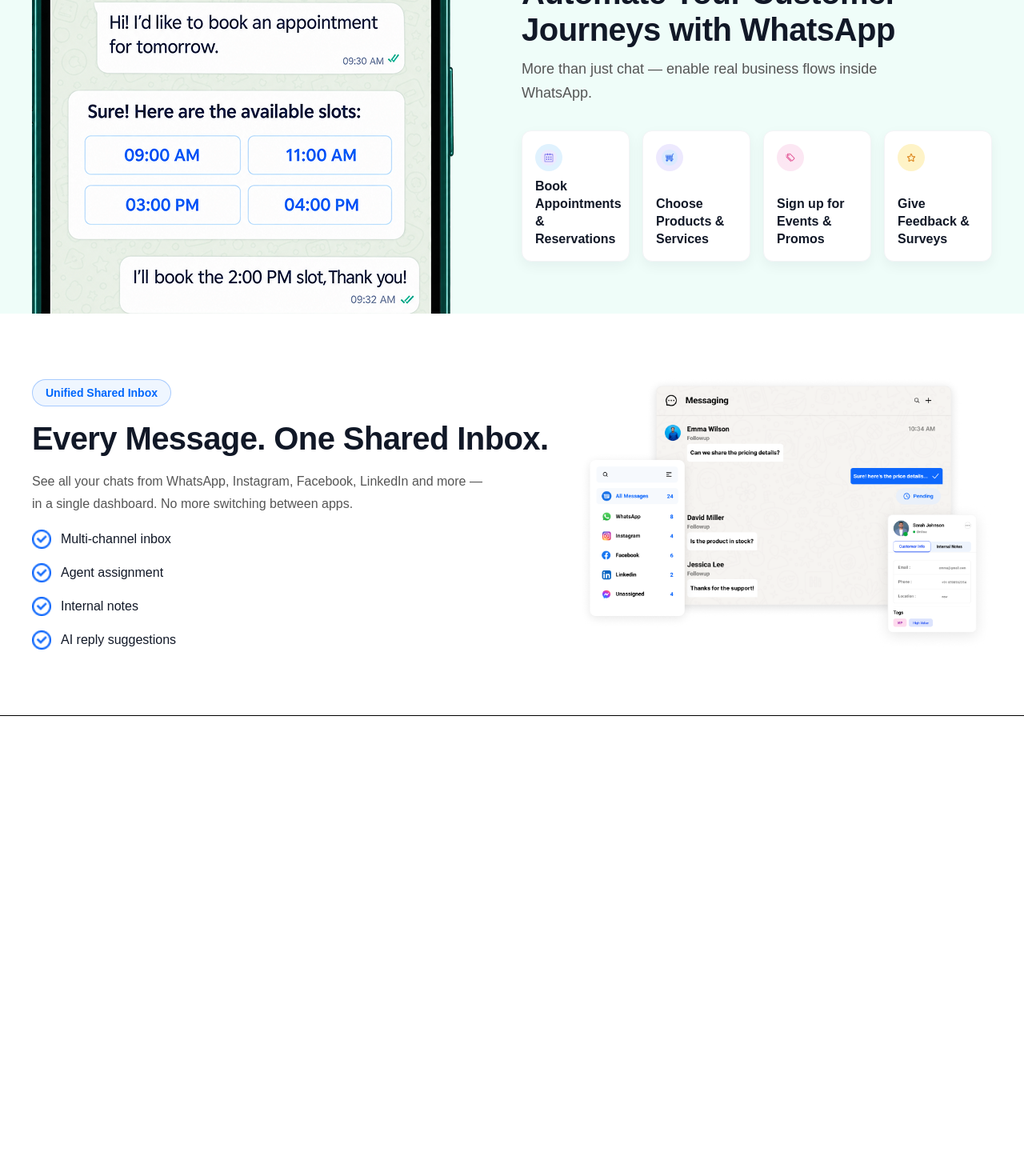
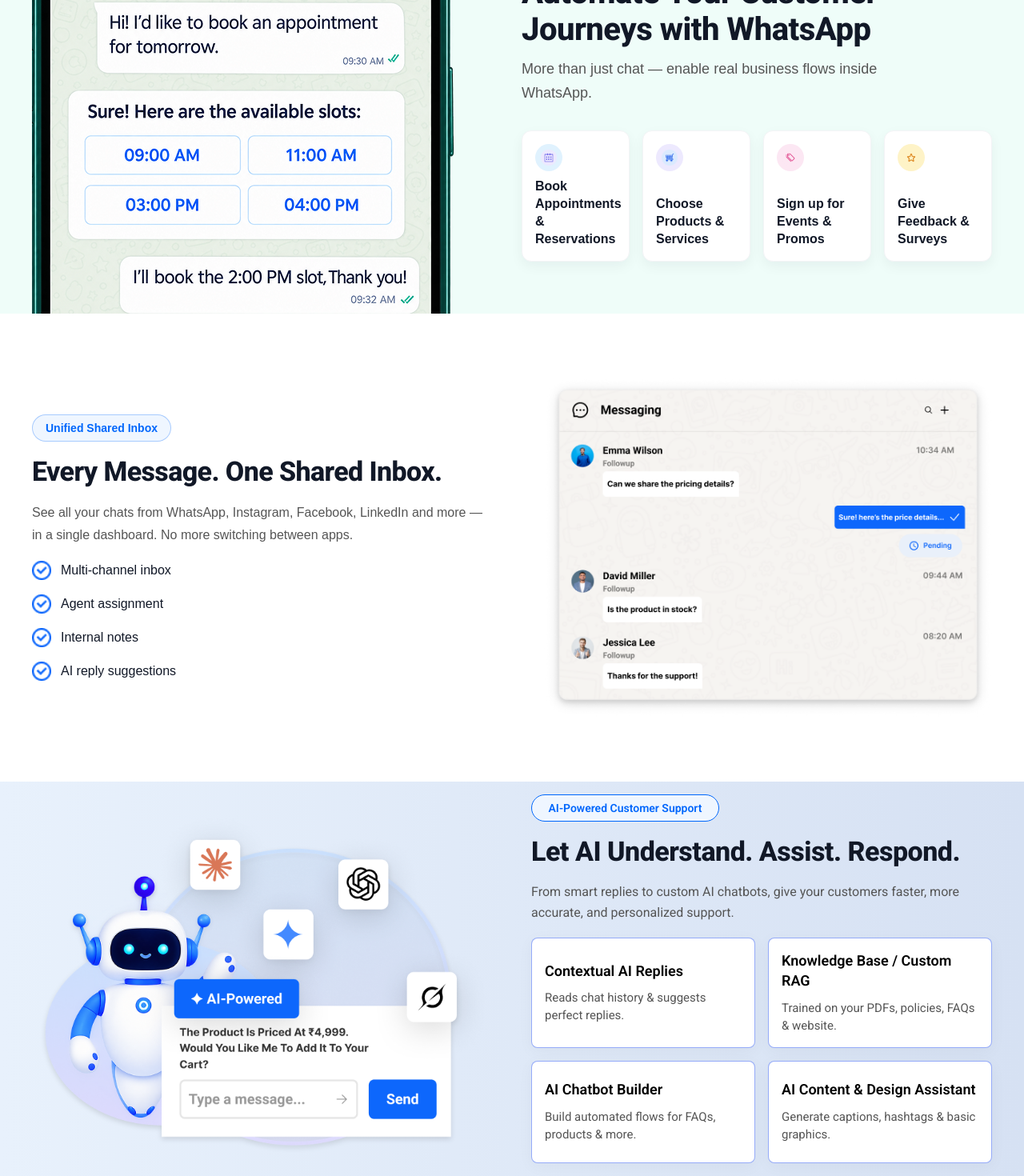
Before and after one commit to briyotechnologies01-cyber/zioza-connect-frontend, a Next.js app: page / in a window 1280 px wide. Shown: the part 1267-2737 px from the top of the page at 80% size. Before the commit the page ends 2162 px from the top, so only its background shows below. Built offline with nearby package versions, Linux system fonts and the light colour scheme.

Commit message:
added new section and made it responsive

```diff
--- a/src/app/globals.css
+++ b/src/app/globals.css
@@ -7,6 +7,11 @@
   --color-foreground: var(--foreground);
   --font-sans: var(--font-geist-sans);
   --font-mono: var(--font-geist-mono);
+  --font-roboto: var(--font-roboto);
+}
+
+.font-roboto {
+  font-family: var(--font-roboto), Roboto, sans-serif;
 }
 
 html,
--- a/src/app/layout.tsx
+++ b/src/app/layout.tsx
@@ -1,5 +1,5 @@
 import type { Metadata } from "next";
-import { Geist, Geist_Mono } from "next/font/google";
+import { Geist, Geist_Mono, Roboto } from "next/font/google";
 import "./globals.css";
 
 const geistSans = Geist({
@@ -12,18 +12,24 @@ const geistMono = Geist_Mono({
   subsets: ["latin"],
 });
 
+const roboto = Roboto({
+  variable: "--font-roboto",
+  subsets: ["latin"],
+  weight: ["300", "400", "500", "700", "900"],
+});
+
 export const metadata: Metadata = {
   title: "Create Next App",
   description: "Generated by create next app",
 };
 
-export default function RootLayout({ children }: LayoutProps<"/">) {
+export default function RootLayout({ children }: { children: React.ReactNode }) {
   return (
     <html
       lang="en"
-      className={`${geistSans.variable} ${geistMono.variable} h-full antialiased`}
+      className={`${geistSans.variable} ${geistMono.variable} ${roboto.variable} h-full antialiased`}
     >
-      <body className="min-h-full flex flex-col">{children}</body>
+      <body className="min-h-full flex flex-col font-sans">{children}</body>
     </html>
   );
 }
--- a/src/app/page.tsx
+++ b/src/app/page.tsx
@@ -1,3 +1,4 @@
+import AICustomerSupport from "@/components/AICustomerSupport/AICustomerSupport";
 import HeroSection from "@/components/HeroSection/HeroSection";
 import Navbar from "@/components/Navbar/Navbar";
 import SocialMediaManagement from "@/components/SocialMediaManagement/SocialMediaManagement";
@@ -12,7 +13,7 @@ export default function Home() {
       <SocialMediaManagement />
       <WhatsAppAutomation />
       <UnifiedInbox />
-      <hr className="red-500  bg-red-500" />
+      <AICustomerSupport />
     </div>
   );
 }
--- a/src/components/AICustomerSupport/AICustomerSupport.tsx
+++ b/src/components/AICustomerSupport/AICustomerSupport.tsx
@@ -1,3 +1,94 @@
+import Image from "next/image";
+import { Roboto } from "next/font/google";
+
+const roboto = Roboto({
+    subsets: ["latin"],
+    weight: ["400", "500", "600", "700", "800", "900"],
+    variable: "--font-roboto",
+});
+
+const aiFeatures = [
+    {
+        title: "Contextual AI Replies",
+        description: "Reads chat history & suggests perfect replies.",
+    },
+    {
+        title: "Knowledge Base / Custom RAG",
+        description: "Trained on your PDFs, policies, FAQs & website.",
+    },
+    {
+        title: "AI Chatbot Builder",
+        description: "Build automated flows for FAQs, products & more.",
+    },
+    {
+        title: "AI Content & Design Assistant",
+        description: "Generate captions, hashtags & basic graphics.",
+    },
+];
+
 export default function AICustomerSupport() {
-    return <h1>AI-Powered Customer Support</h1>;
+    return (
+        <section
+            className={`w-full relative overflow-hidden px-[120px] max-[1400px]:px-10 max-[1000px]:px-[22px] max-[768px]:px-4 bg-white ${roboto.className}`}
+            style={{
+                background: "linear-gradient(90deg, #E8F1FC 0%, #D6E1F3 100%)",
+                fontFamily: "var(--font-roboto), Roboto, sans-serif",
+            }}
+            id="ai-support"
+        >
+            {/* Inner Container: 1680px max-width, responsive gap from tight on laptops to 231px on 1920px screens */}
+            <div className="mx-auto flex flex-col min-[900px]:flex-row items-center justify-between max-w-[1680px] w-full gap-8 lg:gap-10 xl:gap-12 2xl:gap-[231px]">
+
+                {/* Left Column: AI Character Visual (Large & filling space on 900px-1600px screens) */}
+                <div className="hidden min-[900px]:flex items-center justify-center w-full min-[900px]:flex-1 2xl:max-w-[728px] py-2 lg:py-4 2xl:py-[80px]">
+                    <Image
+                        src="/ai powerd.png"
+                        alt="AI-Powered Customer Support Assistant"
+                        width={758}
+                        height={550}
+                        className="w-full max-w-[560px] lg:max-w-[660px] xl:max-w-[720px] 2xl:max-w-[728px] h-auto object-contain drop-shadow-md transition-transform duration-300 hover:scale-[1.02]"
+                        priority
+                    />
+                </div>
+
+                {/* Right Column: Consistent Left Alignment */}
+                <div className="w-full min-[900px]:flex-1 2xl:max-w-[728px] text-left flex flex-col items-start py-2 lg:py-4 2xl:py-[94px]">
+                    {/* Badge: Frame 25 */}
+                    <div className="w-[235px] max-[550px]:w-auto max-[550px]:px-4 h-[34px] rounded-[28px] border border-[#0067FC] px-[15px] py-[8px] bg-[#EFF6FF] flex items-center justify-center">
+                        <span className="text-[14px] max-[550px]:text-[13px] font-semibold text-[#0067FC] leading-none whitespace-nowrap font-roboto">
+                            AI-Powered Customer Support
+                        </span>
+                    </div>
+
+                    {/* Section Heading */}
+                    <h2 className="mt-[18px] max-[768px]:mt-3 w-full text-[38px] max-[1400px]:text-[34px] max-[1000px]:text-[30px] max-[768px]:text-[26px] max-[550px]:text-[22px] font-extrabold leading-[1.15] tracking-[-0.5px] text-[#111827] 2xl:whitespace-nowrap font-roboto text-left">
+                        Let AI Understand. Assist. Respond.
+                    </h2>
+
+                    {/* Subtitle Description */}
+                    <p className="mt-[18px] max-[768px]:mt-3 max-w-[620px] text-[18px] max-[1400px]:text-[16px] max-[768px]:text-[14px] max-[550px]:text-[13px] font-normal leading-[26px] max-[768px]:leading-[22px] text-[#555555] text-left">
+                        From smart replies to custom AI chatbots, give your customers faster, more accurate, and personalized support.
+                    </p>
+
+                    {/* 2x2 Feature Cards Grid */}
+                    <div className="mt-[18px] max-[768px]:mt-5 grid grid-cols-1 sm:grid-cols-2 gap-4 2xl:gap-x-[28px] 2xl:gap-y-[18px] w-full max-w-[728px] text-left">
+                        {aiFeatures.map((feature) => (
+                            <div
+                                key={feature.title}
+                                className="group flex w-full min-h-[128px] max-[768px]:min-h-0 flex-col justify-center rounded-[8px] border border-[#2C58F4]/50 bg-[#FFFFFF] p-[20px] max-[1400px]:p-4 max-[550px]:p-3.5 shadow-[0px_4px_20px_0px_rgba(0,0,0,0.04)] transition-all duration-300 hover:-translate-y-1 hover:border-[#0067FC] hover:shadow-[0px_8px_24px_0px_rgba(44,88,244,0.12)] gap-[10px] max-[768px]:gap-1.5"
+                            >
+                                <h3 className="text-[20px] max-[1400px]:text-[18px] max-[768px]:text-[16px] max-[550px]:text-[15px] font-semibold text-[#000000] leading-snug tracking-[0px]">
+                                    {feature.title}
+                                </h3>
+                                <p className="text-[18px] max-[1400px]:text-[15px] max-[768px]:text-[13px] max-[550px]:text-[12px] font-normal leading-[26px] max-[1400px]:leading-[22px] max-[768px]:leading-[18px] text-[#555555]">
+                                    {feature.description}
+                                </p>
+                            </div>
+                        ))}
+                    </div>
+                </div>
+
+            </div>
+        </section>
+    );
 }
--- a/src/components/HeroSection/HeroSection.tsx
+++ b/src/components/HeroSection/HeroSection.tsx
@@ -54,7 +54,7 @@ export default function HeroSection() {
                         />
                     </div>
 
-                    <h1 className="m-0 font-[800] text-[42px] leading-[115%] tracking-[-1px] text-[#111827] max-[1400px]:text-[38px] max-[1150px]:text-[32px] max-[520px]:text-[28px]" style={{ fontFamily: 'Inter, system-ui, sans-serif' }}>
+                    <h1 className="m-0 font-[800] text-[42px] leading-[115%] tracking-[-1px] text-[#111827] max-[1400px]:text-[38px] max-[1150px]:text-[32px] max-[520px]:text-[28px] font-roboto" >
                         <span className="block mb-[6px]">One Platform.</span>
                         <span className="block mb-[6px]">Every Conversation.</span>
                         <span
--- a/src/components/SocialMediaManagement/SocialMediaManagement.tsx
+++ b/src/components/SocialMediaManagement/SocialMediaManagement.tsx
@@ -25,8 +25,8 @@ export default function SocialMediaManagement() {
                 {/* Section Header */}
                 <div className="text-center mb-[18px]">
                     <h2
-                        className="mb-[12px] text-[40px] font-extrabold tracking-[-0.5px] text-[#010101] max-[1000px]:text-[34px] max-[768px]:text-[28px] max-[550px]:text-[24px]"
-                        style={{ fontFamily: 'Inter, sans-serif' }}
+                        className="mb-[12px] text-[40px] font-extrabold tracking-[-0.5px] text-[#010101] max-[1000px]:text-[34px] max-[768px]:text-[28px] max-[550px]:text-[24px] font-roboto"
+
                     >
                         Connect All Your Customer Channels in One Place
                     </h2>
--- a/src/components/UnifiedInbox/UnifiedInbox.tsx
+++ b/src/components/UnifiedInbox/UnifiedInbox.tsx
@@ -9,25 +9,25 @@ const features = [
 
 export default function UnifiedInbox() {
     return (
-        <section className="bg-white px-[120px] max-[1400px]:px-10 max-[1000px]:px-[22px] max-[768px]:px-4 py-[60px] lg:py-[80px] w-full relative overflow-hidden" id="inbox">
-            <div className="mx-auto flex flex-col xl:flex-row max-w-[1680px] items-center gap-10 lg:gap-12 xl:gap-16 2xl:gap-20 w-full">
+        <section className="bg-white px-[120px] max-[1400px]:px-10 max-[1000px]:px-[22px] max-[768px]:px-4 py-[60px] lg:py-[80px] max-[768px]:py-[40px] w-full relative overflow-hidden" id="inbox">
+            <div className="mx-auto flex flex-col min-[900px]:flex-row max-w-[1680px] items-center justify-between gap-8 lg:gap-12 xl:gap-16 2xl:gap-20 w-full">
 
-                {/* Left Column: Text & Features List */}
-                <div className="w-full xl:flex-1 xl:max-w-[620px] text-center xl:text-left mx-auto xl:mx-0">
-                    <span className="inline-flex h-[34px] items-center justify-center rounded-[28px] border border-[#0067FC]/30 px-4 text-[14px] font-semibold text-[#0067FC] bg-[#EFF6FF]">
+                {/* Left Column: Consistent Left Alignment on all devices */}
+                <div className="w-full min-[900px]:w-1/2 text-left mx-auto min-[900px]:mx-0 flex flex-col items-start">
+                    <span className="inline-flex h-[34px] items-center justify-center rounded-[28px] border border-[#0067FC]/30 px-4 text-[14px] max-[550px]:text-[13px] font-semibold text-[#0067FC] bg-[#EFF6FF]">
                         Unified Shared Inbox
                     </span>
 
-                    <h2 className="mt-[18px] text-[40px] max-[1000px]:text-[34px] max-[768px]:text-[28px] max-[550px]:text-[24px] font-extrabold leading-[1.1] tracking-[-0.6px] text-[#111827] xl:whitespace-nowrap">
+                    <h2 className="mt-[18px] max-[768px]:mt-3 text-[40px] max-[1400px]:text-[34px] max-[1150px]:text-[28px] max-[768px]:text-[24px] max-[550px]:text-[22px] font-extrabold leading-[1.15] tracking-[-0.6px] text-[#111827] 2xl:whitespace-nowrap font-roboto text-left">
                         Every Message. One Shared Inbox.
                     </h2>
 
-                    <p className="mt-[18px] max-w-[570px] mx-auto xl:mx-0 text-[16px] max-[768px]:text-[14px] max-[550px]:text-[13px] leading-[28px] max-[768px]:leading-[24px] text-[#555555]">
+                    <p className="mt-[18px] max-[768px]:mt-3 max-w-[570px] text-[16px] max-[768px]:text-[14px] max-[550px]:text-[13px] leading-[28px] max-[768px]:leading-[22px] text-[#555555]">
                         See all your chats from WhatsApp, Instagram, Facebook, LinkedIn and more — in a single dashboard. No more switching between apps.
                     </p>
 
                     {/* Features Bullet List with tic-icon */}
-                    <div className="mt-[18px] max-[768px]:mt-[14px] space-y-[18px] max-[768px]:space-y-[12px] flex flex-col items-start w-fit mx-auto xl:mx-0">
+                    <div className="mt-[18px] max-[768px]:mt-4 space-y-[18px] max-[768px]:space-y-[12px] flex flex-col items-start w-fit">
                         {features.map((feature) => (
                             <div key={feature} className="flex items-center gap-3">
                                 <div className="flex h-6 w-6 max-[550px]:h-5 max-[550px]:w-5 shrink-0 items-center justify-center">
@@ -47,16 +47,31 @@ export default function UnifiedInbox() {
                     </div>
                 </div>
 
-                {/* Right Column / Stacked Image for all screen sizes */}
-                <div className="flex min-w-0 w-full items-center justify-center xl:justify-end xl:flex-1">
+                {/* Right Column / Dashboard Image: Adaptive per screen size, hidden on mobile < 900px */}
+                <div className="hidden min-[900px]:flex min-w-0 w-full min-[900px]:w-1/2 items-center justify-center min-[900px]:justify-end mt-6 min-[900px]:mt-0">
+                    {/* Large Desktop (1400px+): Full Figma composite image */}
+                    <div className="hidden min-[1400px]:block w-full max-w-[786px]">
                         <Image
                             src="/unified-all.png"
                             alt="Unified Shared Inbox Dashboard"
                             width={786}
                             height={521}
-                        className="w-full max-w-[600px] sm:max-w-[680px] lg:max-w-[750px] xl:max-w-[786px] h-auto object-contain mix-blend-multiply"
+                            className="w-full h-auto object-contain mix-blend-multiply drop-shadow-sm transition-transform duration-300 hover:scale-[1.02]"
                             priority
                         />
+                    </div>
+
+                    {/* Medium/Laptop Screens (900px - 1400px): Clean standalone messaging card */}
+                    <div className="block min-[1400px]:hidden w-full max-w-[560px]">
+                        <Image
+                            src="/unified inbox.png"
+                            alt="Unified Shared Inbox Messaging"
+                            width={602}
+                            height={457}
+                            className="w-full h-auto object-contain drop-shadow-md transition-transform duration-300 hover:scale-[1.02]"
+                            priority
+                        />
+                    </div>
                 </div>
 
             </div>
--- a/src/components/WhatsAppAutomation/WhatsAppAutomation.tsx
+++ b/src/components/WhatsAppAutomation/WhatsAppAutomation.tsx
@@ -44,7 +44,7 @@ export default function WhatsAppAutomation() {
                     <span className="inline-flex h-[34px] items-center justify-center rounded-[28px] border border-[#059669] px-4 text-[14px] font-semibold text-[#059669] bg-[#EFFDF9]">
                         WhatsApp Flows
                     </span>
-                    <h2 className="mt-4 text-[26px] sm:text-[32px] lg:text-[36px] xl:text-[40px] font-extrabold leading-[1.15] tracking-[-0.5px] text-[#111827]">
+                    <h2 className="mt-4 text-[26px] sm:text-[32px] lg:text-[36px] xl:text-[40px] font-extrabold leading-[1.15] tracking-[-0.5px] text-[#111827] font-roboto">
                         Automate Your Customer<br className="hidden sm:inline" /> Journeys with WhatsApp
                     </h2>
                     <p className="mt-3 max-w-[500px] text-[15px] sm:text-[16px] xl:text-[18px] leading-relaxed text-[#555555] lg:mx-0 mx-auto">
```
Also changed, not shown: public/ai powerd.png (added), public/content-calender.png (added). Lines whose indentation alone changed are shown as unchanged.
